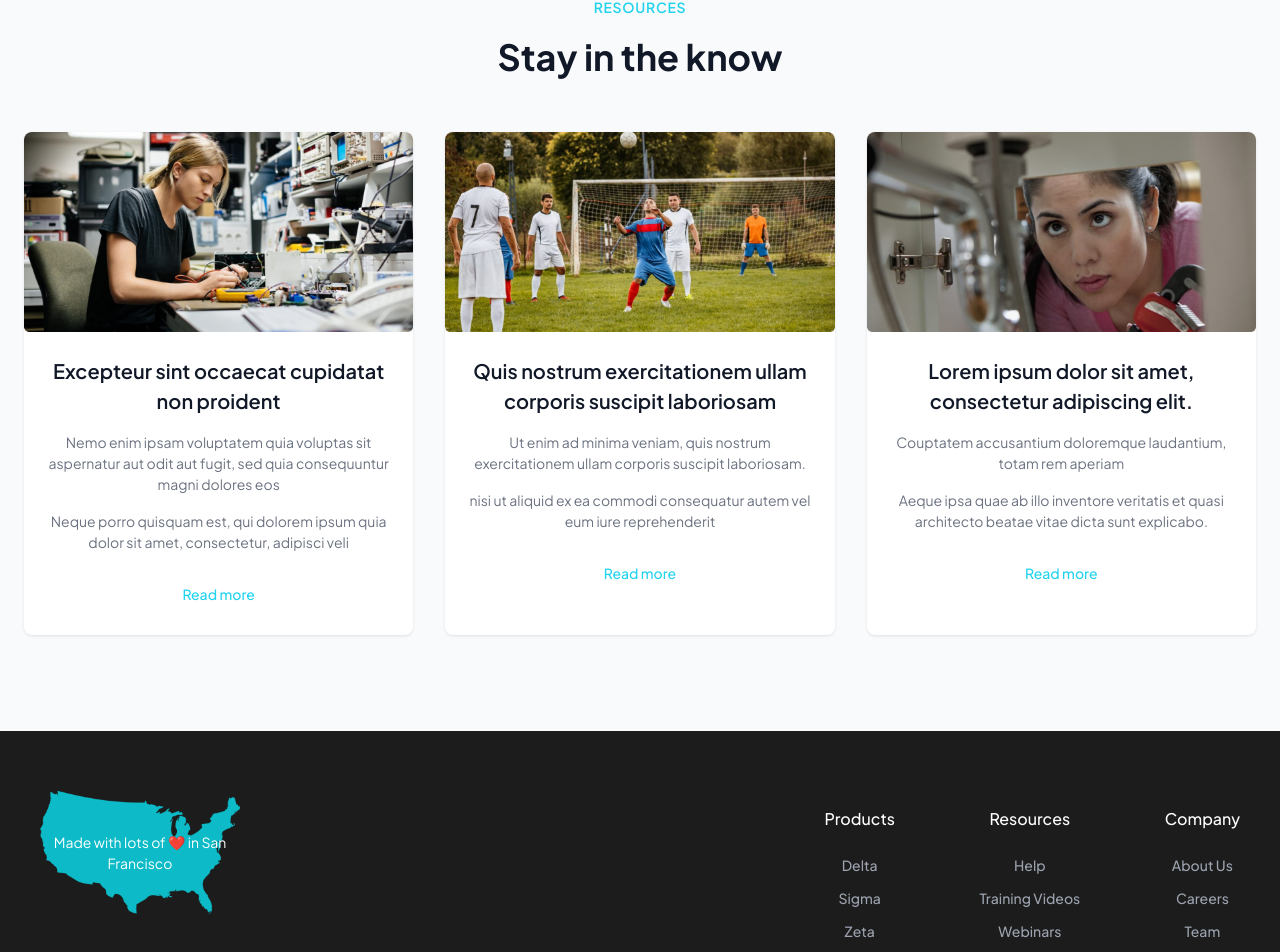
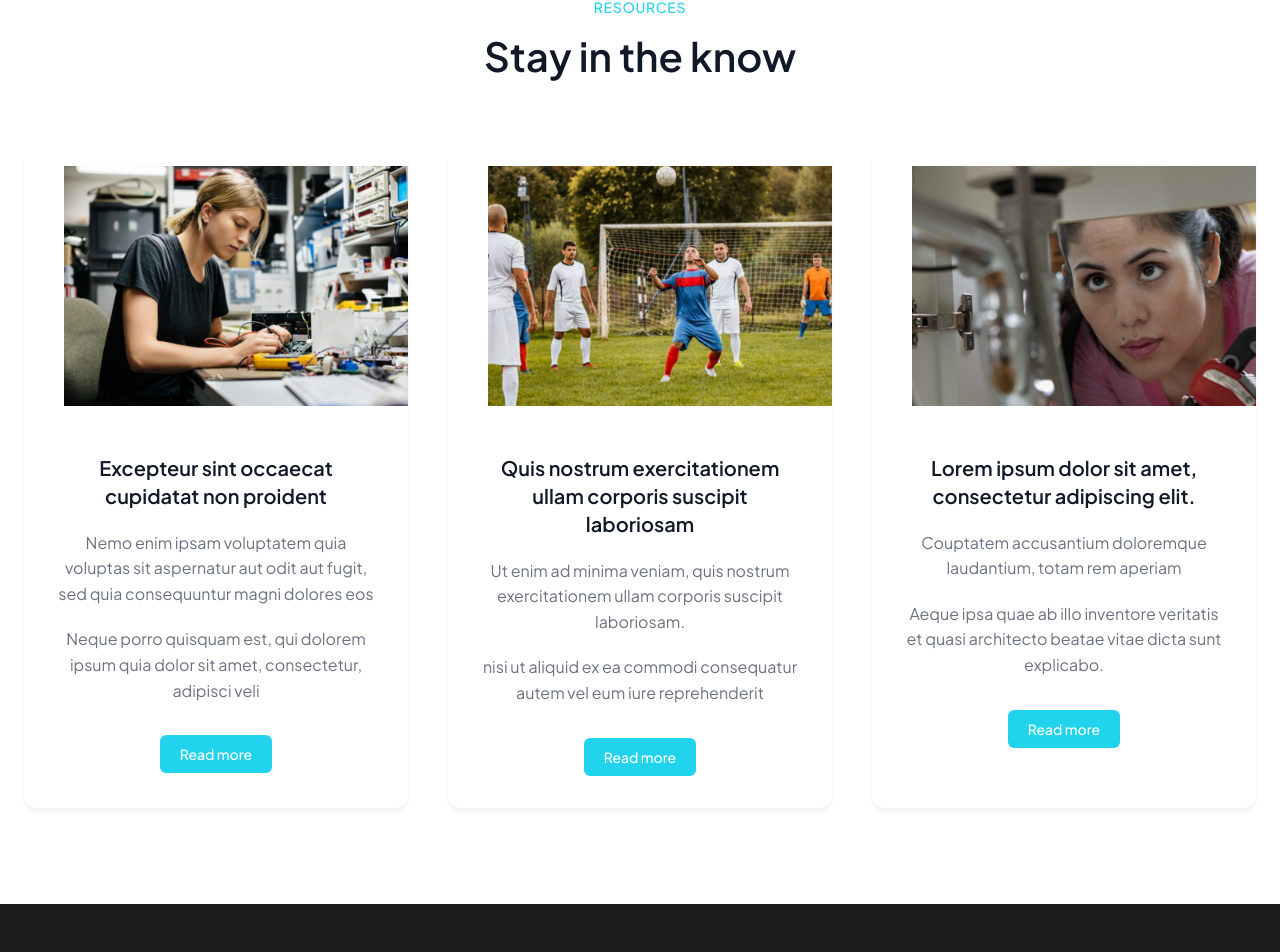
Before and after one commit to KrievinsT/oCircle, a React (Vite) app: page / in a window 1280 px wide. Shown: the part 5140-6092 px from the top of the page. Built offline with nearby package versions, Linux system fonts and the light colour scheme.

Commit message:
Text in sanfrancisco edited, not fully correct yet

```diff
--- a/src/components/Footer/Footer.jsx
+++ b/src/components/Footer/Footer.jsx
@@ -1,3 +1,4 @@
+// Footer.jsx
 import React from 'react';
 import UsMap from '../../assets/us-map.png';
 import TwitterIcon from '../../assets/twitter-image.png';
@@ -13,7 +14,9 @@ const Footer = () => {
           <div className="footer__map-section">
             <div className="footer__map-container">
               <img src={UsMap} alt="US Map" className="footer__map" />
-              <p className="footer__made-with">Made with lots of ❤️ in San Francisco</p>
+              <div className="footer__made-with">
+                Made with lots of <span role="img" aria-label="heart">❤️</span> in San Francisco
+              </div>
             </div>
           </div>
 
--- a/src/components/Footer/Footer.scss
+++ b/src/components/Footer/Footer.scss
@@ -35,15 +35,15 @@
 
     &__made-with {
         position: absolute;
-        bottom: 50%;
+        top: 50%;
         left: 50%;
-        transform: translate(-50%, 50%);
+        transform: translate(-50%, -50%);
         color: #ffffff;
         font-size: 14px;
-        text-align: center;
-        width: 100%;
-        padding: 8px;
-        margin: 0;
+        white-space: nowrap;
+        display: flex;
+        align-items: center;
+        gap: 4px;
     }
 
     &__nav-sections {
--- a/src/components/Resources/Resources.jsx
+++ b/src/components/Resources/Resources.jsx
@@ -9,7 +9,7 @@ const Resources = () => {
     {
       image: computingImage,
       title: 'Excepteur sint occaecat cupidatat non proident',
-      description: [
+      paragraphs: [
         'Nemo enim ipsam voluptatem quia voluptas sit aspernatur aut odit aut fugit, sed quia consequuntur magni dolores eos',
         'Neque porro quisquam est, qui dolorem ipsum quia dolor sit amet, consectetur, adipisci veli'
       ]
@@ -17,7 +17,7 @@ const Resources = () => {
     {
       image: footballImage,
       title: 'Quis nostrum exercitationem ullam corporis suscipit laboriosam',
-      description: [
+      paragraphs: [
         'Ut enim ad minima veniam, quis nostrum exercitationem ullam corporis suscipit laboriosam.',
         'nisi ut aliquid ex ea commodi consequatur autem vel eum iure reprehenderit'
       ]
@@ -25,7 +25,7 @@ const Resources = () => {
     {
       image: staringImage,
       title: 'Lorem ipsum dolor sit amet, consectetur adipiscing elit.',
-      description: [
+      paragraphs: [
         'Couptatem accusantium doloremque laudantium, totam rem aperiam',
         'Aeque ipsa quae ab illo inventore veritatis et quasi architecto beatae vitae dicta sunt explicabo.'
       ]
@@ -33,29 +33,43 @@ const Resources = () => {
   ];
 
   return (
-    <section id="resources" className="resources">
+    <section className="resources">
       <div className="resources__container">
-        <div className="resources__header">
+        <header className="resources__header">
           <span className="resources__label">RESOURCES</span>
           <h2 className="resources__title">Stay in the know</h2>
-        </div>
+        </header>
 
         <div className="resources__cards">
           {resourceCards.map((card, index) => (
-            <div key={index} className="resources__card">
-              <div className="resources__card-image">
-                <img src={card.image} alt={card.title} />
+            <article key={index} className="resources__card">
+              <figure className="resources__card-image">
+                <img
+                  src={card.image}
+                  alt=""
+                  loading="lazy"
+                />
+              </figure>
+              <div className="resources__card-content">
+                <h3 className="resources__card-title">
+                  {card.title}
+                </h3>
+                <div className="resources__card-text">
+                  {card.paragraphs.map((paragraph, idx) => (
+                    <p key={idx} className="resources__card-description">
+                      {paragraph}
+                    </p>
+                  ))}
+                </div>
+                <button
+                  type="button"
+                  className="resources__card-button"
+                  aria-label="Read more"
+                >
+                  Read more
+                </button>
               </div>
-              <div className="resources__card-content">
-                <h3 className="resources__card-title">{card.title}</h3>
-                {card.description.map((paragraph, pIndex) => (
-                  <p key={pIndex} className="resources__card-description">
-                    {paragraph}
-                  </p>
-                ))}
-                <button className="resources__card-button">Read more</button>
-              </div>
-            </div>
+            </article>
           ))}
         </div>
       </div>
--- a/src/components/Resources/Resources.scss
+++ b/src/components/Resources/Resources.scss
@@ -1,6 +1,6 @@
 .resources {
     padding: 6rem 1.5rem;
-    background-color: #f9fafb;
+    background-color: #ffffff;
 
     &__container {
       max-width: 1280px;
@@ -9,22 +9,22 @@
 
     &__header {
       text-align: center;
-      margin-bottom: 3rem;
+      margin-bottom: 4rem;
     }
 
     &__label {
       font-size: 0.875rem;
-      font-weight: 600;
+      font-weight: 500;
       color: #22d3ee;
       text-transform: uppercase;
       letter-spacing: 0.05em;
       display: block;
-      margin-bottom: 0.75rem;
+      margin-bottom: 0.5rem;
     }
 
     &__title {
-      font-size: 2.25rem;
-      font-weight: 700;
+      font-size: 2.5rem;
+      font-weight: 600;
       color: #111827;
       margin: 0;
     }
@@ -32,25 +32,24 @@
     &__cards {
       display: grid;
       grid-template-columns: repeat(3, 1fr);
-      gap: 2rem;
+      gap: 2.5rem;
     }
 
     &__card {
       background-color: white;
-      border-radius: 0.5rem;
+      border-radius: 0.75rem;
       overflow: hidden;
-      box-shadow: 0 1px 3px 0 rgba(0, 0, 0, 0.1);
-      transition: transform 0.2s ease, box-shadow 0.2s ease;
+      box-shadow: 0 4px 6px -1px rgba(0, 0, 0, 0.05),
+                  0 2px 4px -1px rgba(0, 0, 0, 0.03);
+      transition: transform 0.2s ease;
 
       &:hover {
         transform: translateY(-4px);
-        box-shadow: 0 4px 6px -1px rgba(0, 0, 0, 0.1),
-                    0 2px 4px -1px rgba(0, 0, 0, 0.06);
       }
 
       &-image {
         width: 100%;
-        height: 200px;
+        height: 240px;
         overflow: hidden;
 
         img {
@@ -61,56 +60,57 @@
       }
 
       &-content {
-        padding: 1.5rem;
+        padding: 2rem;
       }
 
       &-title {
         font-size: 1.25rem;
         font-weight: 600;
         color: #111827;
-        margin: 0 0 1rem 0;
+        margin: 0 0 1.25rem 0;
+        line-height: 1.4;
       }
 
       &-description {
-        font-size: 0.875rem;
+        font-size: 1rem;
         color: #6b7280;
-        line-height: 1.5;
-        margin: 0 0 1rem 0;
+        line-height: 1.6;
+        margin: 0 0 1.25rem 0;
 
         &:last-of-type {
-          margin-bottom: 1.5rem;
+          margin-bottom: 2rem;
         }
       }
 
       &-button {
         display: inline-flex;
         align-items: center;
-        padding: 0.5rem 1rem;
+        padding: 0.625rem 1.25rem;
         border: none;
         border-radius: 0.375rem;
         font-size: 0.875rem;
         font-weight: 500;
-        color: #22d3ee;
-        background-color: transparent;
+        color: white;
+        background-color: #22d3ee;
         cursor: pointer;
         transition: background-color 0.2s ease;
 
         &:hover {
-          background-color: #ecfeff;
+          background-color: #0cb7d3;
         }
       }
     }
-  }
+}
 
-  @media (max-width: 1024px) {
+@media (max-width: 1024px) {
     .resources {
       &__cards {
         grid-template-columns: repeat(2, 1fr);
       }
     }
-  }
+}
 
-  @media (max-width: 640px) {
+@media (max-width: 640px) {
     .resources {
       padding: 4rem 1rem;
 
@@ -122,4 +122,4 @@
         font-size: 1.875rem;
       }
     }
-  }
+}
```
